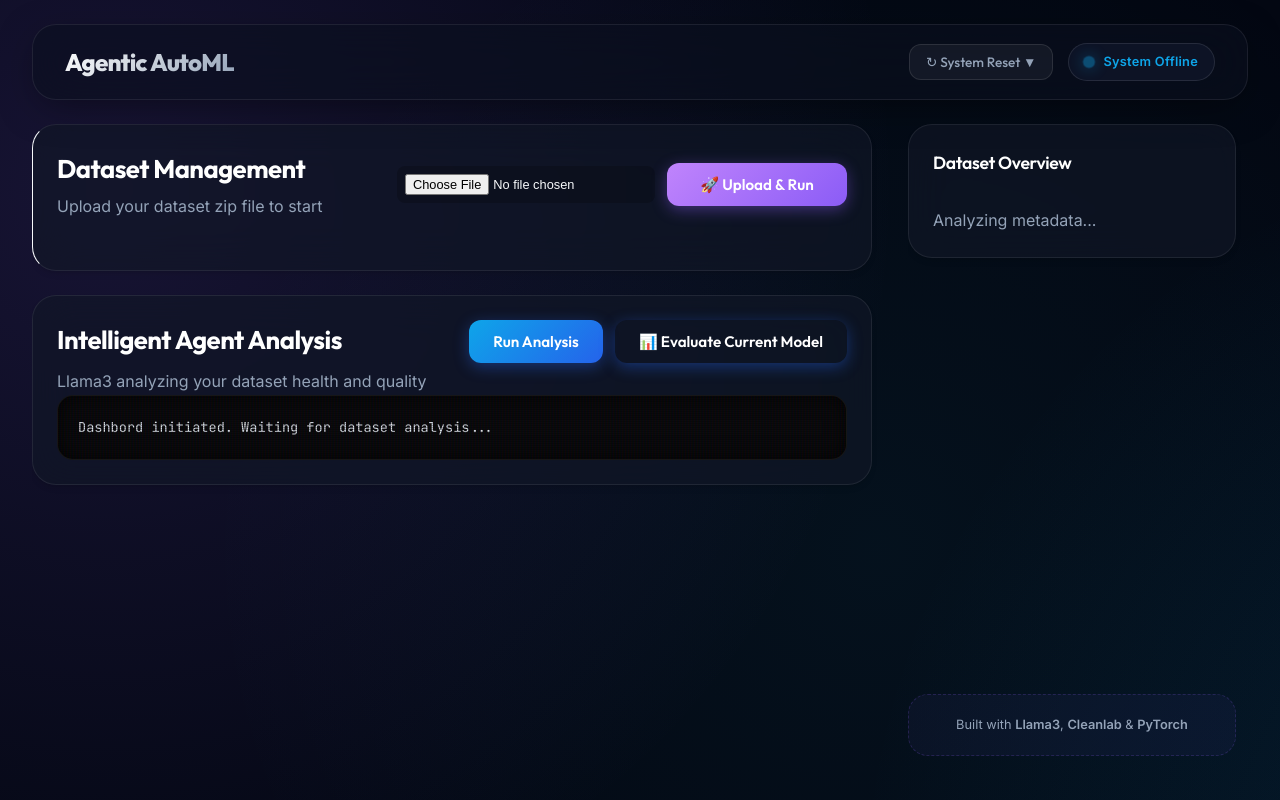
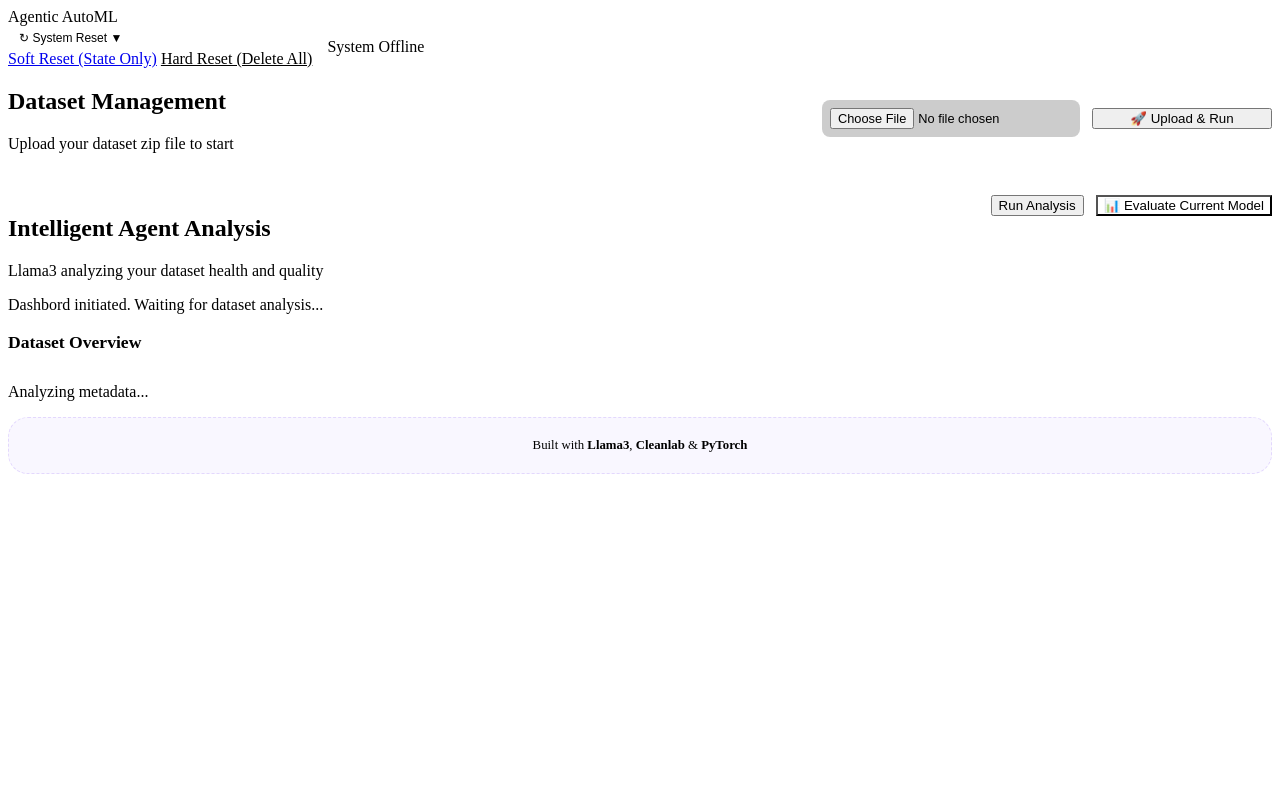
Before and after one commit to vishalagar/football-analysis, a plain HTML site: page frontend/index.html in a window 1280 px wide. Drawn offline with Linux system fonts and the light colour scheme; no server answers.

```diff
--- a/frontend/index.html
+++ b/frontend/index.html
@@ -7,7 +7,7 @@
     <title>Agentic AutoML | Dashboard</title>
     <!-- Modern font from Google -->
     <link href="https://fonts.googleapis.com/css2?family=Outfit:wght@400;500;600;700;800&display=swap" rel="stylesheet">
-    <link rel="stylesheet" href="style.css?v=4">
+    <link rel="stylesheet" href="style.css?v=3">
     <script src="app.js" defer></script>
     <script>
         window.addEventListener('error', function (e) {
--- a/frontend/style.css
+++ /dev/null
@@ -1,425 +0,0 @@
-@import url('https://fonts.googleapis.com/css2?family=Outfit:wght@400;500;600;700;800&family=Inter:wght@400;500;600&family=JetBrains+Mono:wght@400;500&display=swap');
-
-:root {
-    /* Core Palette - Cyber-Professional */
-    --bg-deep: #030712;
-    --bg-surface: rgba(17, 24, 39, 0.65);
-
-    /* Text */
-    --text-primary: #F8FAFC;
-    --text-secondary: #94A3B8;
-
-    /* Neon Accents */
-    --accent-blue: #0EA5E9;
-    --accent-purple: #8B5CF6;
-    --accent-cyan: #22D3EE;
-    --accent-green: #10B981;
-    --accent-red: #EF4444;
-
-    /* Shadows & Glows */
-    --glow-blue: 0 0 20px rgba(14, 165, 233, 0.3);
-    --glow-purple: 0 0 20px rgba(139, 92, 246, 0.3);
-
-    /* Borders */
-    --glass-border: rgba(255, 255, 255, 0.08);
-
-    /* Fonts */
-    --font-heading: 'Outfit', sans-serif;
-    --font-body: 'Inter', sans-serif;
-    --font-mono: 'JetBrains Mono', monospace;
-}
-
-* {
-    box-sizing: border-box;
-    transition: all 0.3s cubic-bezier(0.23, 1, 0.32, 1);
-}
-
-/* --- Living Background --- */
-body {
-    background-color: var(--bg-deep);
-    color: var(--text-primary);
-    font-family: var(--font-body);
-    margin: 0;
-    padding: 0;
-    height: 100vh;
-    overflow: hidden;
-    line-height: 1.6;
-    background-image:
-        radial-gradient(circle at 10% 20%, rgba(139, 92, 246, 0.15) 0%, transparent 40%),
-        radial-gradient(circle at 90% 80%, rgba(14, 165, 233, 0.15) 0%, transparent 40%),
-        radial-gradient(circle at 50% 50%, rgba(34, 211, 238, 0.05) 0%, transparent 60%);
-    background-size: 150% 150%;
-    animation: nebulaMove 20s ease-in-out infinite alternate;
-}
-
-@keyframes nebulaMove {
-    0% {
-        background-position: 0% 0%;
-    }
-
-    100% {
-        background-position: 100% 100%;
-    }
-}
-
-/* --- Layout --- */
-.container {
-    display: grid;
-    grid-template-columns: 1fr 340px;
-    grid-template-rows: auto 1fr;
-    gap: 24px;
-    height: 100%;
-    max-width: 1920px;
-    margin: 0 auto;
-    padding: 24px 32px;
-}
-
-main,
-aside {
-    display: flex;
-    flex-direction: column;
-    gap: 24px;
-    overflow-y: auto;
-    padding-right: 12px;
-    padding-bottom: 20px;
-}
-
-/* --- Scrollbar --- */
-::-webkit-scrollbar {
-    width: 6px;
-}
-
-::-webkit-scrollbar-track {
-    background: transparent;
-}
-
-::-webkit-scrollbar-thumb {
-    background: rgba(255, 255, 255, 0.1);
-    border-radius: 99px;
-}
-
-::-webkit-scrollbar-thumb:hover {
-    background: rgba(255, 255, 255, 0.2);
-}
-
-/* --- Typography --- */
-h1,
-h2,
-h3 {
-    font-family: var(--font-heading);
-    margin: 0;
-    color: white;
-    letter-spacing: -0.02em;
-}
-
-h2 {
-    font-size: 1.6rem;
-    font-weight: 700;
-}
-
-h3 {
-    font-size: 1.1rem;
-    font-weight: 600;
-}
-
-p {
-    margin: 0;
-}
-
-/* --- Header & Navigation --- */
-header {
-    grid-column: 1 / -1;
-    display: flex;
-    justify-content: space-between;
-    align-items: center;
-    padding: 18px 32px;
-    background: rgba(10, 15, 30, 0.6);
-    backdrop-filter: blur(24px);
-    -webkit-backdrop-filter: blur(24px);
-    border-radius: 24px;
-    border: 1px solid var(--glass-border);
-    box-shadow: 0 10px 40px -10px rgba(0, 0, 0, 0.5);
-    z-index: 50;
-}
-
-.logo {
-    font-family: var(--font-heading);
-    font-size: 1.5rem;
-    font-weight: 800;
-    letter-spacing: -0.03em;
-    background: linear-gradient(135deg, #fff 0%, #94A3B8 100%);
-    -webkit-background-clip: text;
-    -webkit-text-fill-color: transparent;
-    display: flex;
-    align-items: center;
-    gap: 12px;
-}
-
-/* --- Reset Dropdown --- */
-.dropdown {
-    position: relative;
-    display: inline-block;
-}
-
-.dropbtn {
-    background: rgba(255, 255, 255, 0.05) !important;
-    border: 1px solid rgba(255, 255, 255, 0.1) !important;
-    color: var(--text-secondary) !important;
-    padding: 8px 16px !important;
-    border-radius: 12px !important;
-    font-size: 0.85rem !important;
-    font-weight: 500 !important;
-    display: flex;
-    align-items: center;
-    gap: 8px;
-    transition: all 0.2s ease;
-}
-
-.dropbtn:hover {
-    background: rgba(255, 255, 255, 0.1) !important;
-    color: white !important;
-    border-color: rgba(255, 255, 255, 0.25) !important;
-    box-shadow: 0 0 15px rgba(255, 255, 255, 0.1);
-}
-
-.dropdown-content {
-    display: none;
-    position: absolute;
-    right: 0;
-    top: calc(100% + 10px);
-    background-color: #0F172A;
-    min-width: 220px;
-    border: 1px solid var(--glass-border);
-    border-radius: 16px;
-    box-shadow: 0 20px 50px -10px rgba(0, 0, 0, 0.7);
-    overflow: hidden;
-    z-index: 100;
-    transform-origin: top right;
-    animation: scaleIn 0.2s cubic-bezier(0.16, 1, 0.3, 1);
-}
-
-@keyframes scaleIn {
-    from {
-        opacity: 0;
-        transform: scale(0.9) translateY(-10px);
-    }
-
-    to {
-        opacity: 1;
-        transform: scale(1) translateY(0);
-    }
-}
-
-.dropdown:hover .dropdown-content {
-    display: block;
-}
-
-.dropdown-content a {
-    color: var(--text-secondary);
-    padding: 14px 20px;
-    text-decoration: none;
-    display: block;
-    font-size: 0.9rem;
-    transition: background 0.2s;
-}
-
-.dropdown-content a:hover {
-    background: rgba(255, 255, 255, 0.05);
-    color: white;
-    padding-left: 24px;
-    /* Slide effect */
-}
-
-.dropdown-content a.danger:hover {
-    background: rgba(239, 68, 68, 0.15);
-    color: var(--accent-red);
-}
-
-/* --- Cards --- */
-.agent-card,
-.stats-card,
-section {
-    background: var(--bg-surface);
-    backdrop-filter: blur(20px);
-    -webkit-backdrop-filter: blur(20px);
-    border-radius: 24px;
-    border: 1px solid var(--glass-border);
-    padding: 24px;
-    box-shadow: 0 4px 6px -1px rgba(0, 0, 0, 0.1), 0 2px 4px -1px rgba(0, 0, 0, 0.06);
-    position: relative;
-    overflow: hidden;
-}
-
-.agent-card:hover {
-    border-color: rgba(255, 255, 255, 0.15);
-    box-shadow: 0 20px 40px -10px rgba(0, 0, 0, 0.5);
-}
-
-/* --- Buttons --- */
-button {
-    font-family: var(--font-heading);
-    font-weight: 600;
-    font-size: 0.95rem;
-    padding: 12px 24px;
-    border-radius: 12px;
-    border: none;
-    cursor: pointer;
-    display: inline-flex;
-    align-items: center;
-    justify-content: center;
-    gap: 8px;
-    position: relative;
-    overflow: hidden;
-}
-
-/* Primary (Blue) */
-.btn-primary {
-    background: linear-gradient(135deg, var(--accent-blue) 0%, #2563EB 100%);
-    color: white;
-    box-shadow: 0 4px 15px rgba(37, 99, 235, 0.4);
-}
-
-.btn-primary:hover {
-    transform: translateY(-2px);
-    box-shadow: 0 8px 25px rgba(37, 99, 235, 0.5);
-}
-
-/* Magic (Purple) */
-.btn-magic {
-    background: linear-gradient(135deg, #C084FC 0%, var(--accent-purple) 100%);
-    color: white;
-    box-shadow: 0 4px 15px rgba(139, 92, 246, 0.4);
-}
-
-.btn-magic:hover {
-    transform: translateY(-2px);
-    box-shadow: 0 8px 25px rgba(139, 92, 246, 0.5);
-}
-
-/* Success */
-.btn-success {
-    background: rgba(16, 185, 129, 0.1);
-    color: var(--accent-green);
-    border: 1px solid rgba(16, 185, 129, 0.2);
-}
-
-.btn-success:hover {
-    background: rgba(16, 185, 129, 0.2);
-    border-color: var(--accent-green);
-}
-
-/* --- Terminal Logs (CRT Effect) --- */
-.agent-response,
-#training-logs {
-    font-family: var(--font-mono);
-    font-size: 0.85rem;
-    background: #09090b;
-    padding: 20px;
-    border-radius: 16px;
-    border: 1px solid rgba(255, 255, 255, 0.05);
-    color: #e2e8f0;
-    box-shadow: inset 0 0 20px rgba(0, 0, 0, 0.8);
-    position: relative;
-    line-height: 1.7;
-}
-
-/* Scanline Overlay */
-.agent-response::before {
-    content: " ";
-    display: block;
-    position: absolute;
-    top: 0;
-    left: 0;
-    bottom: 0;
-    right: 0;
-    background: linear-gradient(rgba(18, 16, 16, 0) 50%, rgba(0, 0, 0, 0.25) 50%), linear-gradient(90deg, rgba(255, 0, 0, 0.06), rgba(0, 255, 0, 0.02), rgba(0, 0, 255, 0.06));
-    z-index: 2;
-    background-size: 100% 2px, 3px 100%;
-    pointer-events: none;
-    border-radius: 16px;
-}
-
-/* --- Status Pod --- */
-.status-badge {
-    background: rgba(15, 23, 42, 0.8);
-    border: 1px solid rgba(255, 255, 255, 0.1);
-    color: var(--accent-blue);
-    padding: 8px 16px;
-    border-radius: 100px;
-    font-size: 0.8rem;
-    font-weight: 600;
-    display: flex;
-    align-items: center;
-    gap: 10px;
-    letter-spacing: 0.02em;
-}
-
-.status-badge::before {
-    content: '';
-    width: 8px;
-    height: 8px;
-    background: var(--accent-blue);
-    border-radius: 50%;
-    box-shadow: 0 0 10px var(--accent-blue);
-    animation: statusPulse 2s infinite;
-}
-
-@keyframes statusPulse {
-    0% {
-        transform: scale(1);
-        opacity: 1;
-    }
-
-    50% {
-        transform: scale(1.5);
-        opacity: 0.4;
-    }
-
-    100% {
-        transform: scale(1);
-        opacity: 1;
-    }
-}
-
-/* --- Issues Grid --- */
-.issues-grid {
-    display: grid;
-    grid-template-columns: repeat(auto-fill, minmax(280px, 1fr));
-    gap: 20px;
-}
-
-.issue-card {
-    background: rgba(30, 41, 59, 0.4);
-    border: 1px solid rgba(255, 255, 255, 0.05);
-    border-radius: 20px;
-    overflow: hidden;
-}
-
-.issue-card:hover {
-    transform: translateY(-5px);
-    border-color: rgba(255, 255, 255, 0.2);
-    box-shadow: 0 15px 30px -5px rgba(0, 0, 0, 0.4);
-}
-
-.issue-img {
-    width: 100%;
-    height: 180px;
-    object-fit: cover;
-    background: #020617;
-}
-
-.issue-details {
-    padding: 20px;
-}
-
-/* --- Mobile --- */
-@media (max-width: 1024px) {
-    .container {
-        grid-template-columns: 1fr;
-        grid-template-rows: auto auto 1fr;
-    }
-
-    body {
-        overflow-y: auto;
-    }
-}
```
